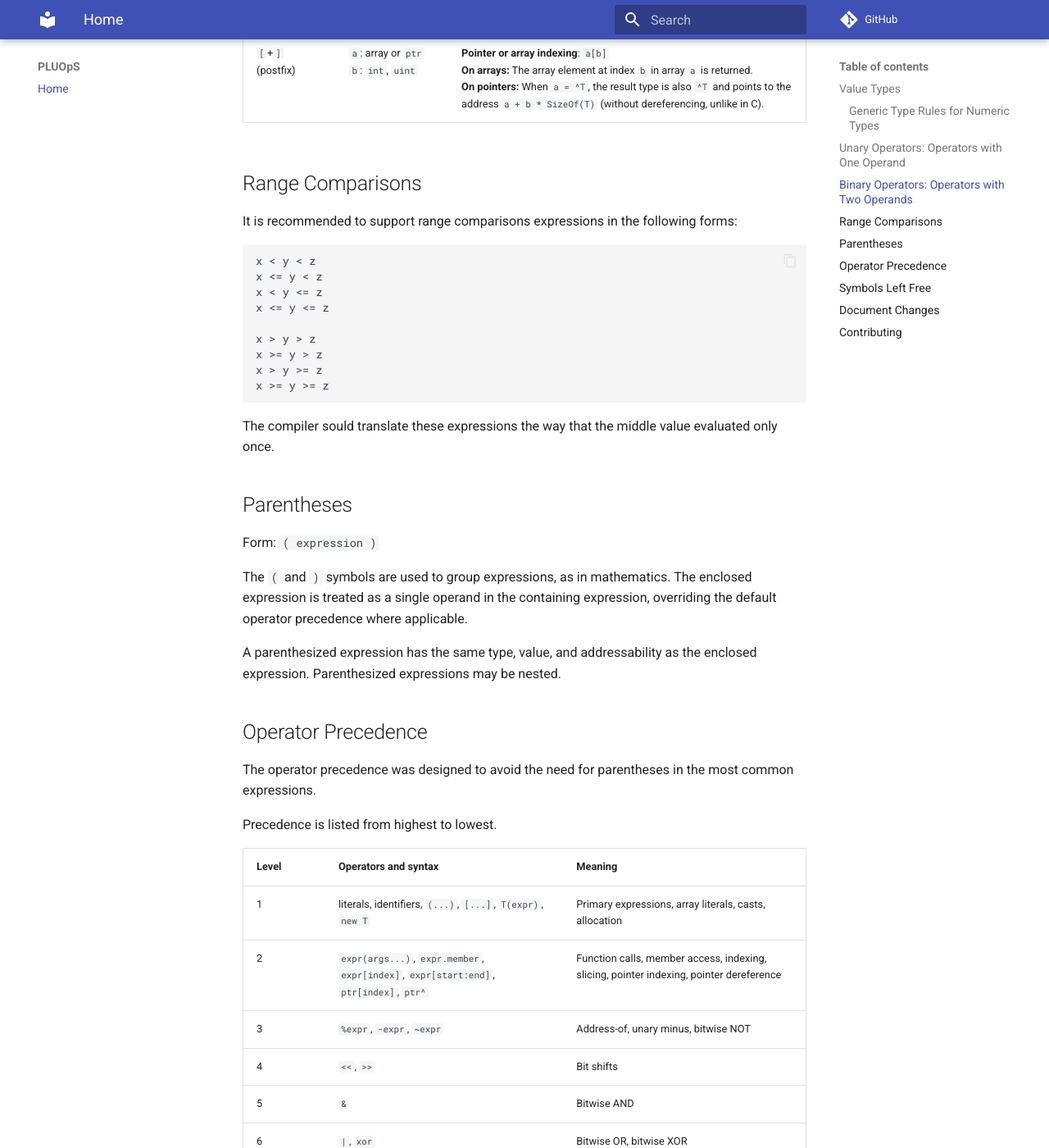
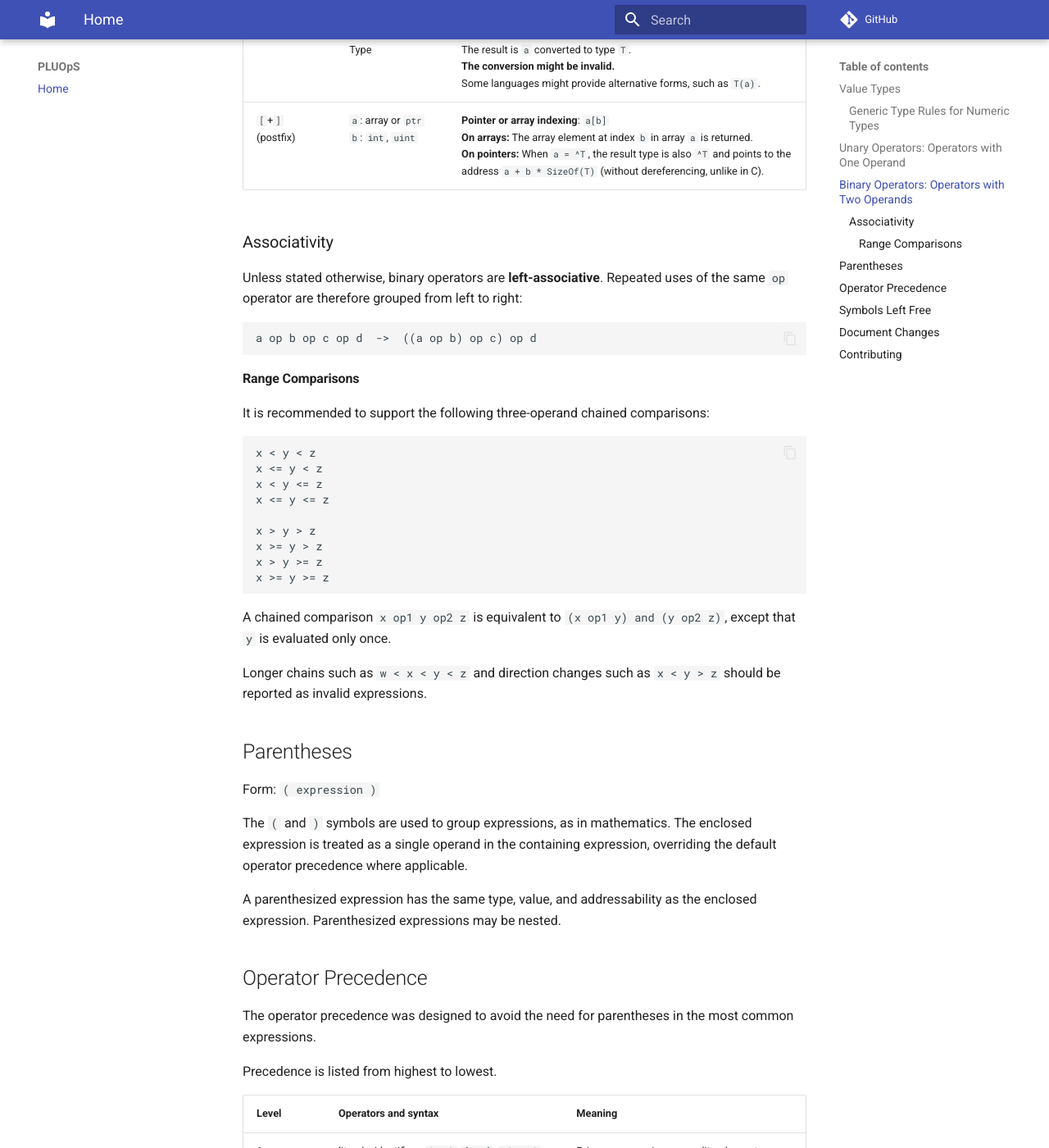
Before and after one commit to nvitya/pluops, an MkDocs documentation site: the page built from docs/index.md, in a window 1280 px wide and 1400 px high, scrolled down 4727 px. Shown: the whole window at 82% size. Built offline with MkDocs 1.6.1 and Material for MkDocs 9.7.7, drawn with Linux system fonts in a browser that asks for light colours; comment, search, counter and statistics services are not loaded; some of the changed text lies outside the part shown.

Commit message:
| 1.3 | 2026-09-18 | Viktor Guáth-Nagy | Added associativity information, `x < y < z` range comparions, `,` corrected for list separator

````diff
--- a/docs/index.md
+++ b/docs/index.md
@@ -63,21 +63,27 @@ Form: `operand1 operator_symbol operand2`
 | `>>` | `int`, `uint` | **Bitwise shift right**: `a >> b`<br>Preserves the signedness of `a`. This operation is invalid for floating-point numbers.<br>For scripting languages, floating-point operands should first be converted to integers using the `Round()` function.
 | `and` | `bool` | **Logical AND**: `a and b`<br>The result is `bool`.
 | `or` | `bool` | **Logical OR**: `a or b`<br>The result is `bool`.
-| `==` | `int`, `uint`, `float`, `bool` | **Equality comparison**: `a == b`<br>`int` comparison is used when each operand is either `int` or `uint`.<br>`float` comparison is used when either operand is `float`.<br>`bool` comparison is used when both operands are `bool`, when only one operand is `bool` then the operation is invalid.<br>The result is always `bool`.
-| `<>` | `int`, `uint`, `float`, `bool` | **Inequality comparison**: `a <> b` (preferred)<br>`int` comparison is used when each operand is either `int` or `uint`.<br>`float` comparison is used when either operand is `float`.<br>`bool` comparison is used when both operands are `bool`, when only one operand is `bool` then the operation is invalid.<br>The result is always `bool`.
-| `!=` | `int`, `uint`, `float`, `bool` | **Inequality comparison**: `a != b` (alternative)<br>`int` comparison is used when each operand is either `int` or `uint`.<br>`float` comparison is used when either operand is `float`.<br>The result is always `bool`.
-| `<` | `int`, `uint`, `float` | **Numerical less-than comparison**: `a < b`<br>`uint` comparison is used for `uint < uint`.<br>`int` comparison is used for `int < uint` or `uint < int`.<br>`float` comparison is used when either operand is `float`.<br>The result is always `bool`.
-| `<=` | `int`, `uint`, `float` | **Numerical less-than-or-equal comparison**: `a <= b`<br>`uint` comparison is used for `uint <= uint`.<br>`int` comparison is used for `int <= uint` or `uint <= int`.<br>`float` comparison is used when either operand is `float`.<br>The result is always `bool`.
-| `>` | `int`, `uint`, `float` | **Numerical greater-than comparison**: `a > b`<br>`uint` comparison is used for `uint > uint`.<br>`int` comparison is used for `int > uint` or `uint > int`.<br>`float` comparison is used when either operand is `float`.<br>The result is always `bool`.
-| `>=` | `int`, `uint`, `float` | **Numerical greater-than-or-equal comparison**: `a >= b`<br>`uint` comparison is used for `uint >= uint`.<br>`int` comparison is used for `int >= uint` or `uint >= int`.<br>`float` comparison is used when either operand is `float`.<br>The result is always `bool`.
+| `==` | `int`, `uint`, `float`, `bool` | **Equality comparison**: `a == b`, non-associative<br>`int` comparison is used when each operand is either `int` or `uint`.<br>`float` comparison is used when either operand is `float`.<br>`bool` comparison is used when both operands are `bool`, when only one operand is `bool` then the operation is invalid.<br>The result is always `bool`.
+| `<>` | `int`, `uint`, `float`, `bool` | **Inequality comparison**: `a <> b` (preferred), non-associative<br>`int` comparison is used when each operand is either `int` or `uint`.<br>`float` comparison is used when either operand is `float`.<br>`bool` comparison is used when both operands are `bool`, when only one operand is `bool` then the operation is invalid.<br>The result is always `bool`.
+| `!=` | `int`, `uint`, `float`, `bool` | **Inequality comparison**: `a != b` (alternative), non-associative<br>`int` comparison is used when each operand is either `int` or `uint`.<br>`float` comparison is used when either operand is `float`.<br>The result is always `bool`.
+| `<` | `int`, `uint`, `float` | **Numerical less-than comparison**: `a < b`, non-associative, with range comparison exception<br>`uint` comparison is used for `uint < uint`.<br>`int` comparison is used for `int < uint` or `uint < int`.<br>`float` comparison is used when either operand is `float`.<br>The result is always `bool`.
+| `<=` | `int`, `uint`, `float` | **Numerical less-than-or-equal comparison**: `a <= b`, non-associative, with range comparison exception<br>`uint` comparison is used for `uint <= uint`.<br>`int` comparison is used for `int <= uint` or `uint <= int`.<br>`float` comparison is used when either operand is `float`.<br>The result is always `bool`.
+| `>` | `int`, `uint`, `float` | **Numerical greater-than comparison**: `a > b`, non-associative, with range comparison exception<br>`uint` comparison is used for `uint > uint`.<br>`int` comparison is used for `int > uint` or `uint > int`.<br>`float` comparison is used when either operand is `float`.<br>The result is always `bool`.
+| `>=` | `int`, `uint`, `float` | **Numerical greater-than-or-equal comparison**: `a >= b`, non-associative, with range comparison exception<br>`uint` comparison is used for `uint >= uint`.<br>`int` comparison is used for `int >= uint` or `uint >= int`.<br>`float` comparison is used when either operand is `float`.<br>The result is always `bool`.
 | `.` | structured types | **Structured type member access**: `a.member_name`.
 | `is` | any expression + Type | **Type test**: `a is T`<br>The result is `bool`: `true` if the type of `a` is `T` or a descendant of `T`.
 | `as` | any expression + Type | **Type casting**: `a as T`<br>The result is `a` converted to type `T`.<br>**The conversion might be invalid.**<br>Some languages might provide alternative forms, such as `T(a)`.
 | `[`+`]`<br>(postfix) | `a`: array or `ptr`<br>`b`: `int`, `uint` | **Pointer or array indexing**: `a[b]`<br>**On arrays:** The array element at index `b` in array `a` is returned.<br>**On pointers:** When `a = ^T`, the result type is also `^T` and points to the address `a + b * SizeOf(T)` (without dereferencing, unlike in C).
 
-## Range Comparisons
+### Associativity
+Unless stated otherwise, binary operators are **left-associative**. Repeated uses of the same `op` operator are therefore grouped from left to right:
+```
+a op b op c op d  ->  ((a op b) op c) op d
+```
 
-It is recommended to support range comparisons expressions in the following forms:
+#### Range Comparisons
+
+It is recommended to support the following three-operand chained comparisons:
 ```
 x < y < z
 x <= y < z
@@ -89,7 +95,9 @@ x >= y > z
 x > y >= z
 x >= y >= z
 ```
-The compiler sould translate these expressions the way that the middle value evaluated only once.
+A chained comparison `x op1 y op2 z` is equivalent to `(x op1 y) and (y op2 z)`, except that `y` is evaluated only once.
+
+Longer chains such as `w < x < y < z` and direction changes such as `x < y > z` should be reported as invalid expressions.
 
 ## Parentheses
 
@@ -145,7 +153,7 @@ Precedence is listed from highest to lowest.
 
 | Version | Date (ISO) | Persons | Changes |
 | --- | --- | --- | --- |
-| 1.3 | 2026-09-18 | Viktor Guáth-Nagy | `x < y < z` range comparions added, `,` corrected for list separator
+| 1.3 | 2026-09-18 | Viktor Guáth-Nagy | Added associativity information, `x < y < z` range comparions, `,` corrected for list separator
 | 1.2 | 2026-09-04 | Viktor Guáth-Nagy | `==` and `<>` operator rules with `bool` described, `rem` added to the operator precedence
 | 1.1 | 2026-09-03 | Viktor Guáth-Nagy | Added `rem` operator<br>corrected `==`, `<>` and `!=` valid with bool
 | 1.0 | 2026-08-23 | Viktor Guáth-Nagy | Initial version
````
